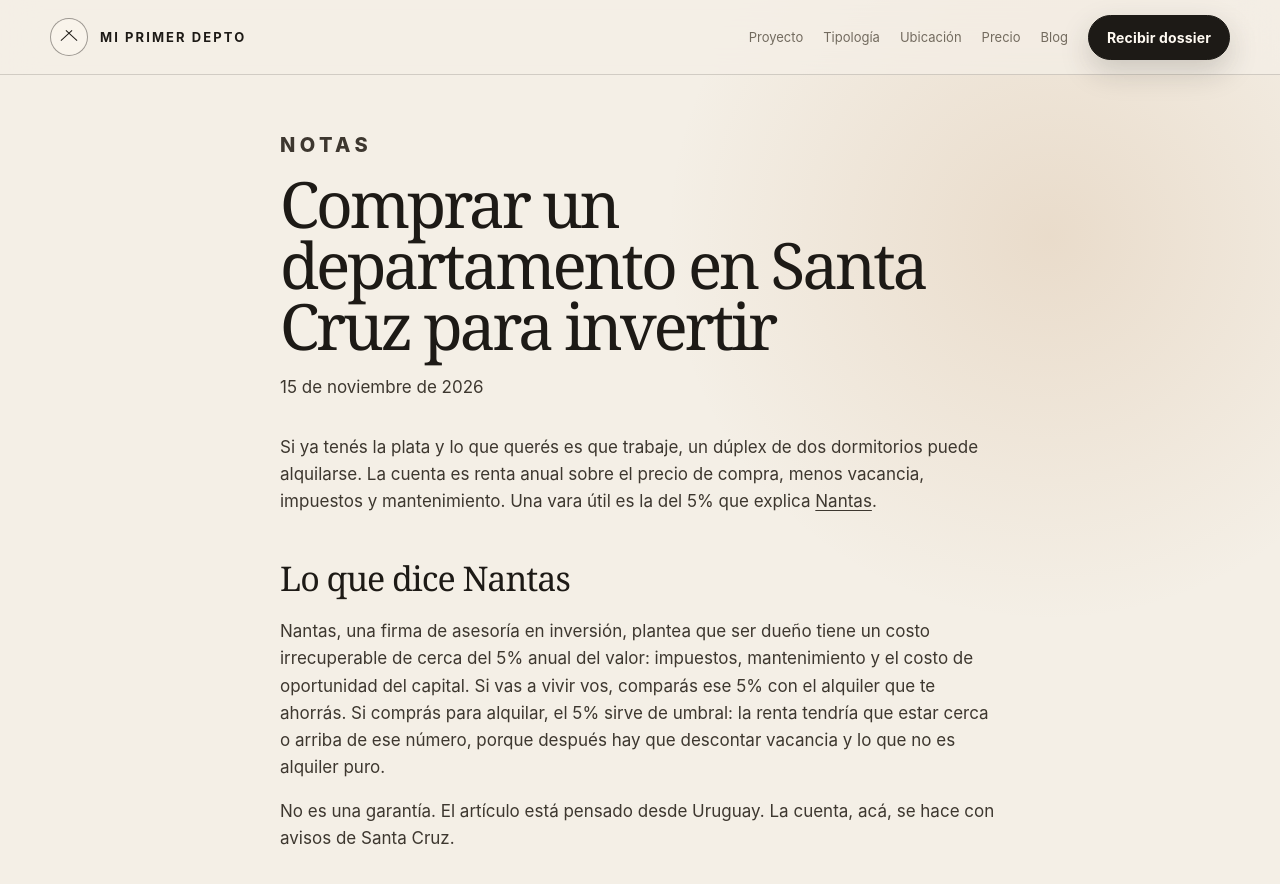
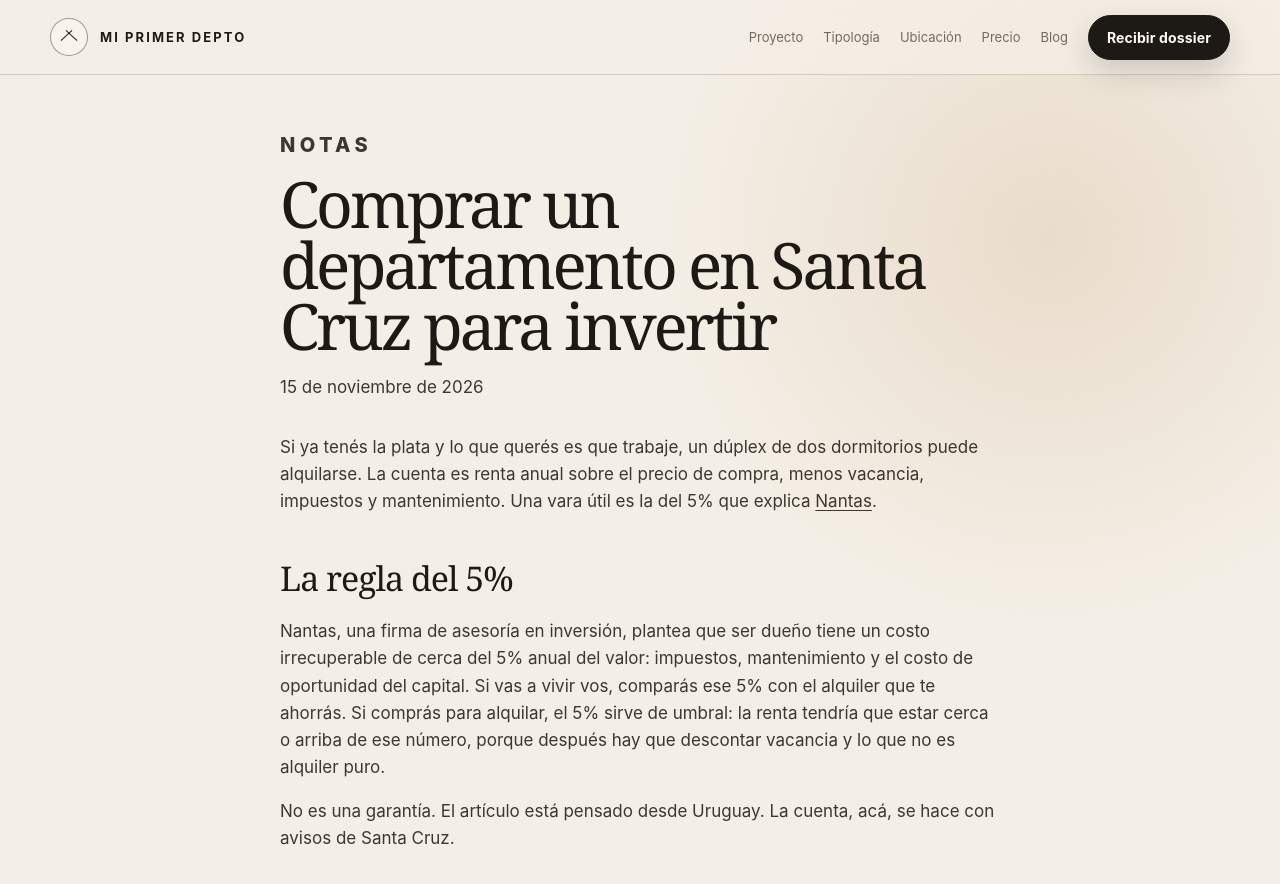
Before and after one commit to juanmanuelramallo/miprimerdepto, a Jekyll site: the page built from _posts/2026-11-15-comprar-departamento-para-invertir-santa-cruz.md, in a window 1280 px wide and 900 px high. Shown: the top 884 px of the window. Built offline with Jekyll 4.4.1, drawn with Linux system fonts in a browser that asks for light colours.

Commit message:
Make the 5% rule heading generic

```diff
--- a/_posts/2026-11-15-comprar-departamento-para-invertir-santa-cruz.md
+++ b/_posts/2026-11-15-comprar-departamento-para-invertir-santa-cruz.md
@@ -21,7 +21,7 @@ faq:
 
 Si ya tenés la plata y lo que querés es que trabaje, un dúplex de dos dormitorios puede alquilarse. La cuenta es renta anual sobre el precio de compra, menos vacancia, impuestos y mantenimiento. Una vara útil es la del 5% que explica [Nantas](https://nantas.com.uy/2023/06/02/alquilar-es-tirar-plata-a-la-basura-la-regla-del-5/){:target="_blank" rel="noopener"}.
 
-## Lo que dice Nantas
+## La regla del 5%
 
 Nantas, una firma de asesoría en inversión, plantea que ser dueño tiene un costo irrecuperable de cerca del 5% anual del valor: impuestos, mantenimiento y el costo de oportunidad del capital. Si vas a vivir vos, comparás ese 5% con el alquiler que te ahorrás. Si comprás para alquilar, el 5% sirve de umbral: la renta tendría que estar cerca o arriba de ese número, porque después hay que descontar vacancia y lo que no es alquiler puro.
 
```
